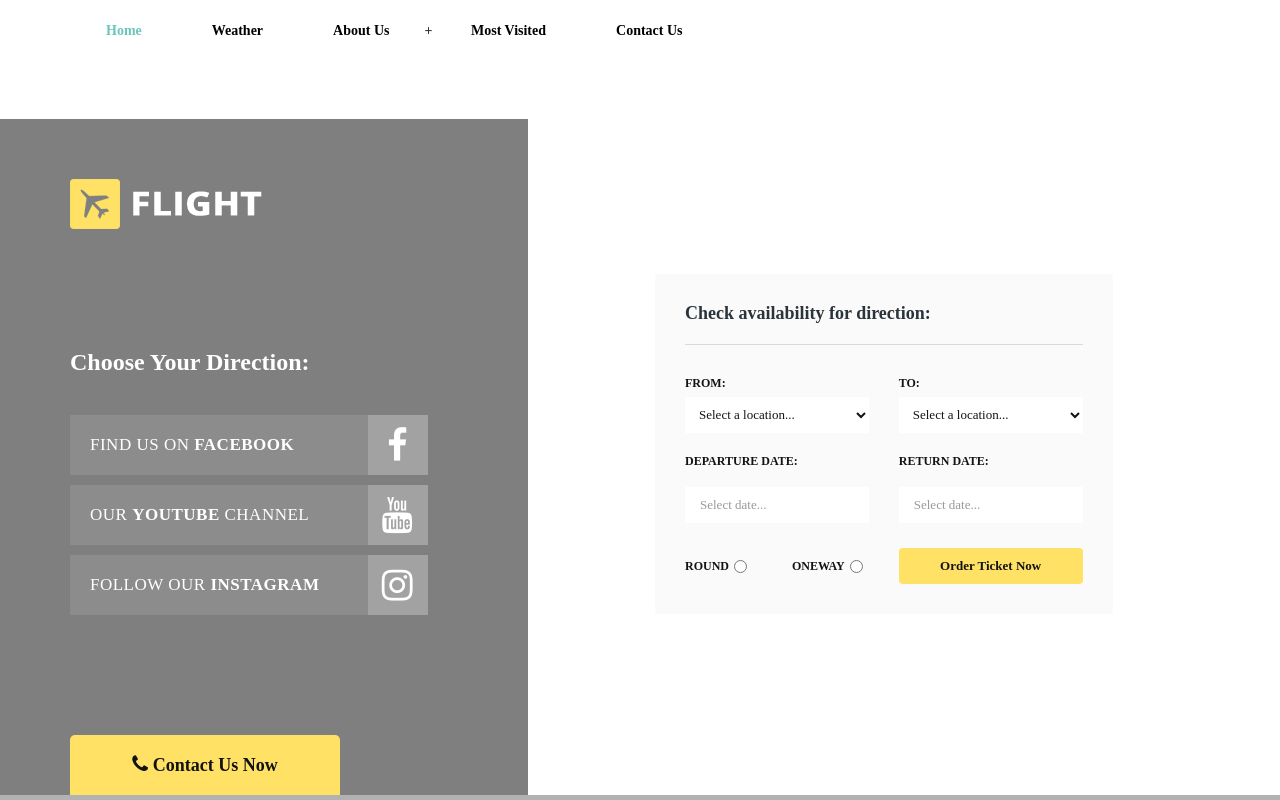
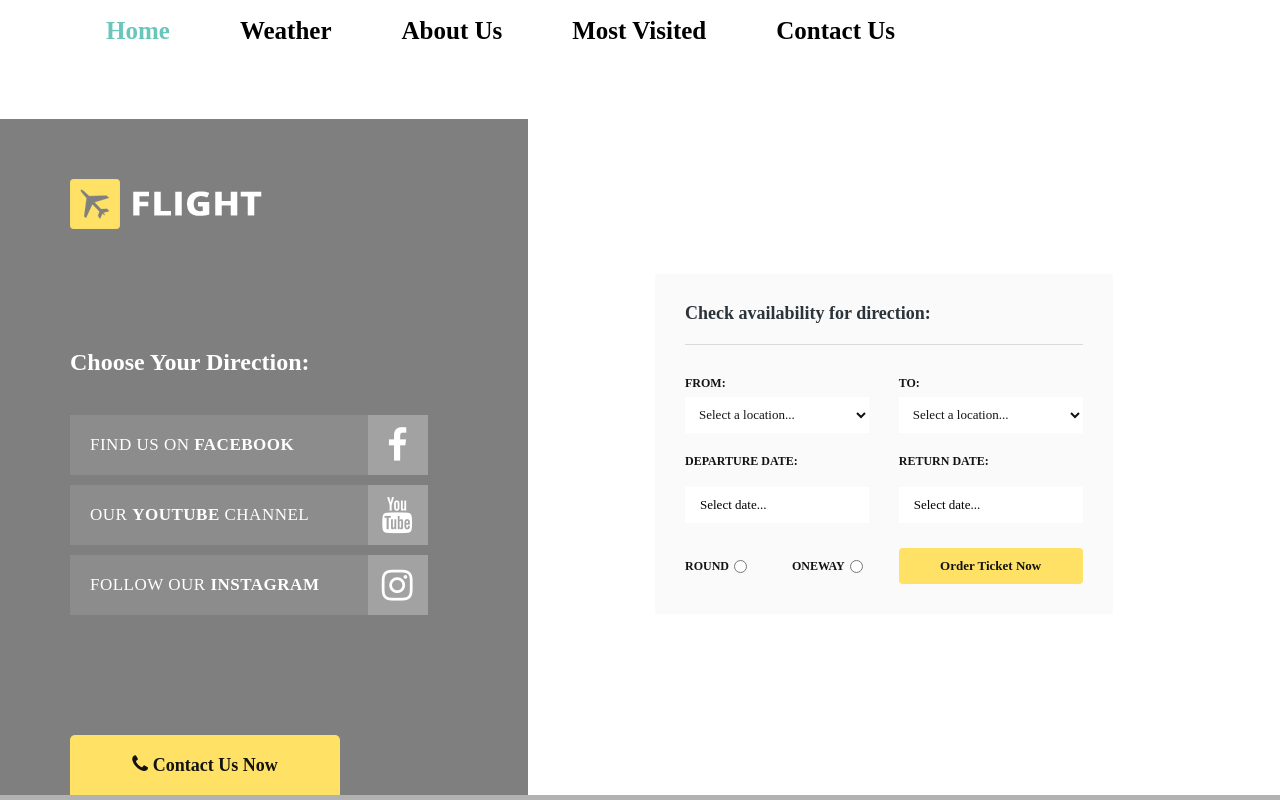
Before and after one commit to riyashinde203/Airline-project, a plain HTML site: page index.html in a window 1280 px wide. Shown: the top 800 px of the page. Drawn offline with nearby package versions, Linux system fonts and the light colour scheme; files whose address does not match are found by name.

Commit message:
updated_1

```diff
--- a/css/tooplate-style.css
+++ b/css/tooplate-style.css
@@ -41,8 +41,8 @@ p {
 
 .tm-top-bar {
     position: fixed;
-    top: 0;
-    left: 0;
+	top: 0;
+	right: 0;
     width: 100%;
     padding: 0;
     z-index: 10000;
@@ -1178,3 +1178,11 @@ footer p em {
 
 
 }
+
+.form-control.date::placeholder{
+	color: black;
+}
+
+.nav-link{
+	font-size: 25px;
+}
--- a/index.html
+++ b/index.html
@@ -51,7 +51,7 @@ http://www.tooplate.com/view/2093-flight
                                 <li class="nav-item">
                                     <a class="nav-link" href="#about">About Us</a>
                                 </li>
-                                <li class="nav-item">+
+                                <li class="nav-item">
                                     <a class="nav-link" href="#most-visited">Most Visited</a>
                                 </li>
  <li class="nav-item">
```
